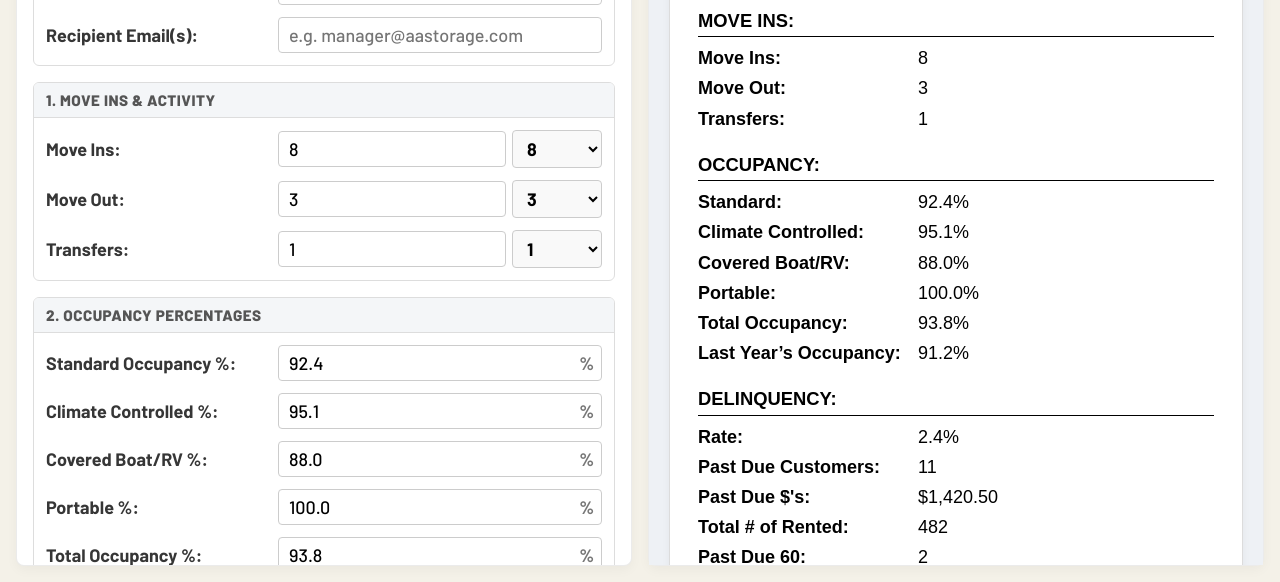
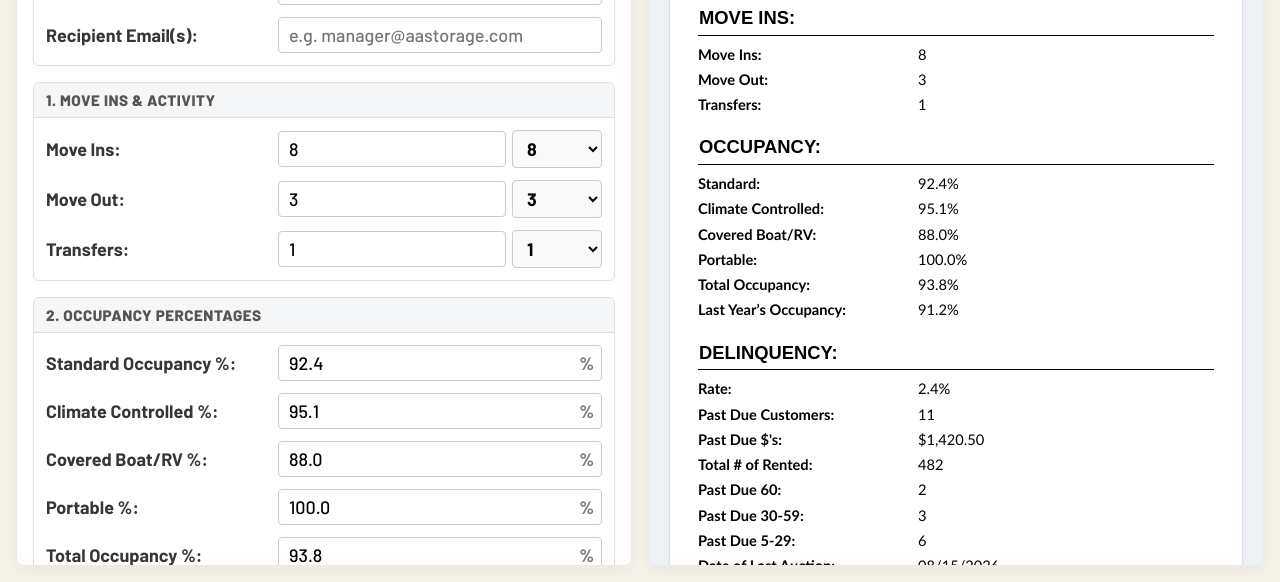
Before and after one commit to johnsideprojects/Weekly-Update-Creator, a plain HTML site: page index.html in a window 1280 px wide. Shown: the part 218-800 px from the top of the page. Drawn offline with Linux system fonts and the light colour scheme.

Commit message:
Update index.html

```diff
--- a/index.html
+++ b/index.html
@@ -1082,8 +1082,17 @@
                 </div>
             `).join('');
 
-            const h2Style = 'font-size:1.15rem; font-weight:bold; text-transform:uppercase; margin:18px 0 6px 0; padding-bottom:2px; border-bottom:1px solid #000; color:#000;';
+            // Helper for rendering section headers with Outlook-compatible bottom border
+            const makeHeader = (text) => `
+                <table style="width:100%; border-collapse:collapse; margin-top:16px; margin-bottom:6px;">
+                    <tr>
+                        <td style="font-size:1.15rem; font-weight:bold; text-transform:uppercase; border-bottom:1.5px solid #000000; padding-bottom:3px; color:#000000;">
+                            ${text}
+                        </td>
+                    </tr>
+                </table>`;
 
+            // Helper for standard key-value rows
             const makeRow = (label, val) => `
                 <tr>
                     <td style="font-weight:bold; width:220px; padding:2px 0; vertical-align:top;">${label}</td>
@@ -1091,17 +1100,17 @@
                 </tr>`;
 
             const html = `
-                <h2 style="${h2Style} margin-top:0;">${escapeHtml(title)}</h2>
+                <div style="font-size:1.2rem; font-weight:bold; margin-bottom:12px; color:#000;">${escapeHtml(title)}</div>
 
-                <h2 style="${h2Style}">MOVE INS:</h2>
-                <table style="width:100%; border-collapse:collapse; font-size:inherit; font-family:inherit;">
+                ${makeHeader('MOVE INS:')}
+                <table style="width:100%; border-collapse:collapse; font-size:11pt; font-family:Calibri, Arial, sans-serif;">
                     ${makeRow('Move Ins:', getVal('moveIns'))}
                     ${makeRow('Move Out:', getVal('moveOuts'))}
                     ${makeRow('Transfers:', getVal('transfers'))}
                 </table>
 
-                <h2 style="${h2Style}">OCCUPANCY:</h2>
-                <table style="width:100%; border-collapse:collapse; font-size:inherit; font-family:inherit;">
+                ${makeHeader('OCCUPANCY:')}
+                <table style="width:100%; border-collapse:collapse; font-size:11pt; font-family:Calibri, Arial, sans-serif;">
                     ${makeRow('Standard:', formatPercent('occStandard'))}
                     ${makeRow('Climate Controlled:', formatPercent('occClimate'))}
                     ${makeRow('Covered Boat/RV:', formatPercent('occBoat'))}
@@ -1110,8 +1119,8 @@
                     ${makeRow('Last Year’s Occupancy:', formatPercent('occLastYear'))}
                 </table>
 
-                <h2 style="${h2Style}">DELINQUENCY:</h2>
-                <table style="width:100%; border-collapse:collapse; font-size:inherit; font-family:inherit;">
+                ${makeHeader('DELINQUENCY:')}
+                <table style="width:100%; border-collapse:collapse; font-size:11pt; font-family:Calibri, Arial, sans-serif;">
                     ${makeRow('Rate:', formatPercent('delinqRate'))}
                     ${makeRow('Past Due Customers:', getVal('pastDueCust'))}
                     ${makeRow('Past Due $\'s:', '$' + getVal('pastDueDollars'))}
@@ -1123,20 +1132,21 @@
                     ${makeRow('Date of Next Auction:', getVal('nextAuction'))}
                 </table>
 
-                <h2 style="${h2Style}">DEPOSITS:</h2>
-                <table style="width:100%; border-collapse:collapse; font-size:inherit; font-family:inherit;">
-                    ${makeRow(`${m1Name}:${y1}:`, '$' + getVal('depM1Current'))}
-                    ${makeRow(`${m1Name}:${priorY1}:`, '$' + getVal('depM1Prior'))}
-                    ${makeRow(`${m2Name}:${y2}:`, '$' + getVal('depM2Current'))}
-                    ${makeRow(`${m2Name}:${priorY2}:`, '$' + getVal('depM2Prior'))}
+                ${makeHeader('DEPOSITS:')}
+                <table style="width:100%; border-collapse:collapse; font-size:11pt; font-family:Calibri, Arial, sans-serif;">
+                    ${makeRow(`${m1Name}${y1}:`, '$' + getVal('depM1Current'))}
+                    ${makeRow(`${m1Name}${priorY1}:`, '$' + getVal('depM1Prior'))}
+                    ${makeRow(`${m2Name}${y2}:`, '$' + getVal('depM2Current'))}
+                    ${makeRow(`${m2Name}${priorY2}:`, '$' + getVal('depM2Prior'))}
                 </table>
 
-                <h2 style="${h2Style}">NUMBER OF UNRENTABLE UNITS: <span style="font-weight:normal;">${getVal('unrentableUnits')}</span></h2>
+                ${makeHeader('NUMBER OF UNRENTABLE UNITS:')}
+                <div style="font-size:11pt; margin-top:4px;">${getVal('unrentableUnits')}</div>
 
-                <h2 style="${h2Style}">WEEKLY NOTES:</h2>
+                ${makeHeader('WEEKLY NOTES:')}
                 ${dailyNotesHTML}
 
-                <h2 style="${h2Style}">Unresolved/Ongoing Issues</h2>
+                ${makeHeader('Unresolved/Ongoing Issues')}
                 ${issuesHTML}
             `;
 
```
